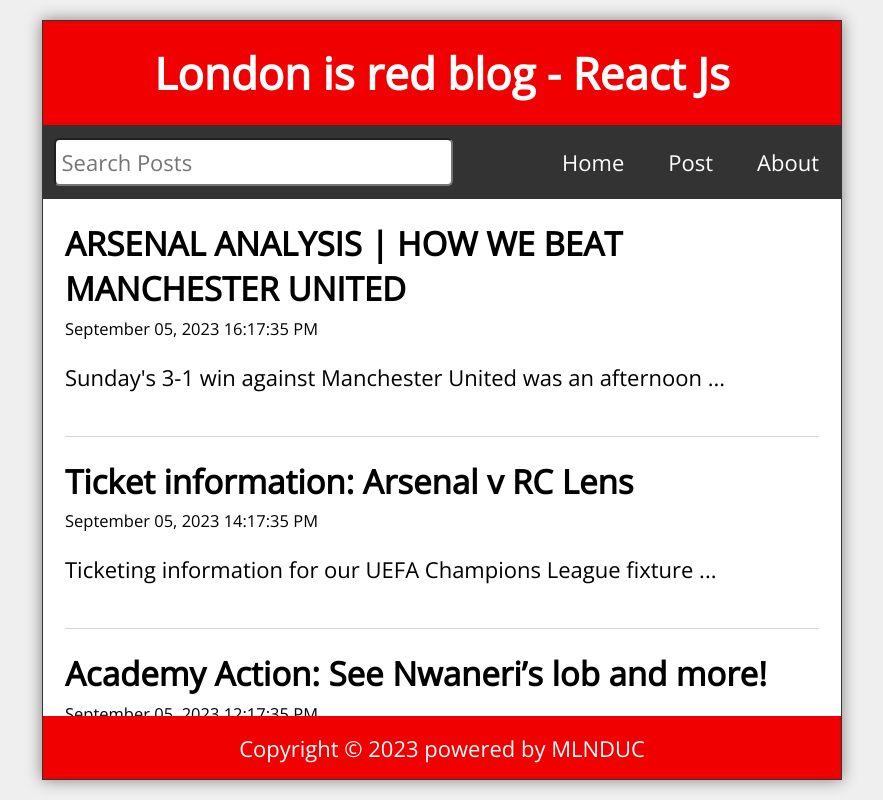
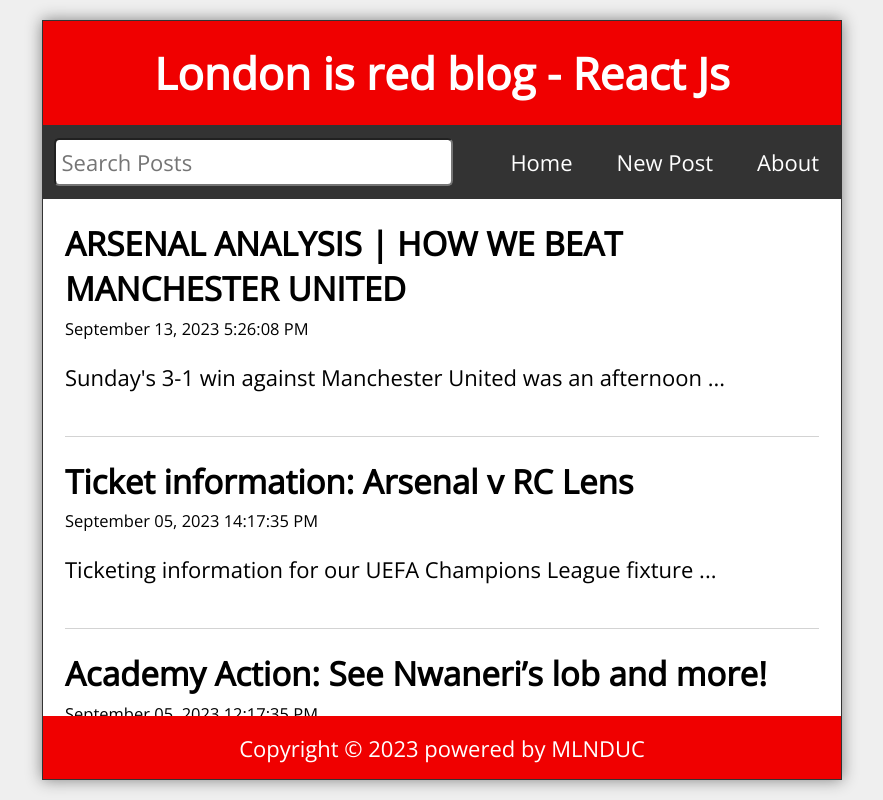
Before and after one commit to MLNDUC/ReactProjects, a React (Vite) app in the folder reactRouterSocialapp/: page / in a window 1280 px wide. Shown: the whole page, without its empty margins (198-1081 px from the left). Built offline with nearby package versions, Linux system fonts and the light colour scheme; data requests are answered from the project's data file.

Commit message:
fix router structure when adding EditPost

```diff
--- /dev/null
+++ b/reactRouterSocialapp/data/db.json
@@ -0,0 +1,22 @@
+{
+  "posts": [
+    {
+      "id": 2,
+      "title": "Academy Action: See Nwaneri’s lob and more!",
+      "datetime": "September 05, 2023 12:17:35 PM",
+      "body": "Our two academy sides had fixtures on the weekend and you can see everything in one place with Academy Action!Jack Wilshere’s under-18s began their U18 Premier League Cup group with a 1-1 draw against West Ham United, while Mehmet Ali’s under-21s got back to winning ways with a 3-0 victory over Reading in Premier League 2.West Ham were reduced to ten men when goalkeeper Fin Herrick was sent off for a foul on Louie Copley outside the penalty area. He was replaced by left winger Liam Jones in goal.Jones spilled a Michal Rosiak free-kick into the path of Harrison Dudziak, who gave us the lead, but the away side responded courtesy of Josh Ajala. With Derby County and Middlesbrough drawing their game 2-2 in Group B of the U18 Premier League Cup, we are all level on one point after one round of matches."
+    },
+    {
+      "id": 3,
+      "title": "Ticket information: Arsenal v RC Lens",
+      "datetime": "September 05, 2023 14:17:35 PM",
+      "body": "Ticketing information for our UEFA Champions League fixture against RC Lens, which will take place at the Emirates Stadium on Wednesday November 29, at 8pm. This will be a Category B fixture (pricing and information on match categorisation).Please note that all three home UEFA Champions League group stage games are included within the cost of the Arsenal Season Ticket."
+    },
+    {
+      "id": 4,
+      "title": "ARSENAL ANALYSIS | HOW WE BEAT MANCHESTER UNITED",
+      "datetime": "September 13, 2023 5:26:08 PM",
+      "body": "Sunday's 3-1 win against Manchester United was an afternoon many Gooners will struggle to forget for years to come, but did you spot some of the key things that led us to the three points? Adrian Clarke has dissected the game again to highlight five key things that helped us overcome Erik ten Hag's team and record our third win from four to kick off the campaign."
+    }
+  ]
+}
--- a/reactRouterSocialapp/package.json
+++ b/reactRouterSocialapp/package.json
@@ -6,11 +6,14 @@
   "scripts": {
     "dev": "vite",
     "build": "vite build",
+    "start": "json-server --watch db.json --port 3500",
     "lint": "eslint . --ext js,jsx --report-unused-disable-directives --max-warnings 0",
     "preview": "vite preview"
   },
   "dependencies": {
+    "axios": "^1.5.0",
     "date-fns": "^2.30.0",
+    "json-server": "^0.17.3",
     "react": "^18.2.0",
     "react-dom": "^18.2.0",
     "react-router-dom": "^6.15.0"
--- a/reactRouterSocialapp/src/App.jsx
+++ b/reactRouterSocialapp/src/App.jsx
@@ -2,49 +2,47 @@
 import { Layout } from './Layout.jsx';
 import { Home } from './Home.jsx';
 import { PostPage } from './PostPage.jsx';
+import EditPost from './EditPost.jsx';
 import { NewPost } from './NewPost.jsx';
 import { About } from './About.jsx';
 import { Missing } from './Missing.jsx';
 import { Route, Routes, useNavigate } from 'react-router-dom';
 import { useState, useEffect } from 'react'
 import { format } from 'date-fns'
+import api from './api/posts.js'
 
 
 
 
 function App() {
-  const [posts, setPosts] = useState([
-    {
-      id: 1,
-      title: "Arsenal beat ManUtd 3-1",
-      datetime: "September 05, 2023 11:17:35 AM",
-      body: "Erik ten Hag was not pleased with a number of refereeing decisions he felt went against his Man Utd side in their 3-1 defeat to Arsenal."
-    },
-    {
-      id: 2,
-      title: "Academy Action: See Nwaneri’s lob and more!",
-      datetime: "September 05, 2023 12:17:35 PM",
-      body: "Our two academy sides had fixtures on the weekend and you can see everything in one place with Academy Action!Jack Wilshere’s under-18s began their U18 Premier League Cup group with a 1-1 draw against West Ham United, while Mehmet Ali’s under-21s got back to winning ways with a 3-0 victory over Reading in Premier League 2.West Ham were reduced to ten men when goalkeeper Fin Herrick was sent off for a foul on Louie Copley outside the penalty area. He was replaced by left winger Liam Jones in goal.Jones spilled a Michal Rosiak free-kick into the path of Harrison Dudziak, who gave us the lead, but the away side responded courtesy of Josh Ajala. With Derby County and Middlesbrough drawing their game 2-2 in Group B of the U18 Premier League Cup, we are all level on one point after one round of matches."
-    },
-    {
-      id: 3,
-      title: "Ticket information: Arsenal v RC Lens",
-      datetime: "September 05, 2023 14:17:35 PM",
-      body: "Ticketing information for our UEFA Champions League fixture against RC Lens, which will take place at the Emirates Stadium on Wednesday November 29, at 8pm. This will be a Category B fixture (pricing and information on match categorisation).Please note that all three home UEFA Champions League group stage games are included within the cost of the Arsenal Season Ticket."
-    },
-    {
-      id: 4,
-      title: "ARSENAL ANALYSIS | HOW WE BEAT MANCHESTER UNITED",
-      datetime: "September 05, 2023 16:17:35 PM",
-      body: "Sunday's 3-1 win against Manchester United was an afternoon many Gooners will struggle to forget for years to come, but did you spot some of the key things that led us to the three points? Adrian Clarke has dissected the game again to highlight five key things that helped us overcome Erik ten Hag's team and record our third win from four to kick off the campaign."
-    },
-  ])
-
+  const [posts, setPosts] = useState([])
   const [search, setSearch] = useState('');
   const [searchResults, setSearchResults] = useState([]);
   const [postTitle, setPostTitle] = useState('');
   const [postBody, setPostBody] = useState('');
+  const [editTitle, setEditTitle] = useState('');
+  const [editBody, setEditBody] = useState('');
   const navigate = useNavigate();
+
+  useEffect(() => {
+    const fetchPosts = async () => {
+      try {
+        const response = await api.get('/posts');
+        setPosts(response.data);
+      } catch (err) {
+        if (err.response) {
+          // not in the 200 response range
+          console.log(err.response.data);
+          console.log(err.response.status);
+          console.log(err.response.headers);
+        } else {
+          // Something happened in setting up the request that triggered an Error
+          console.log(`Error: ${err.message}`);
+        }
+      }
+    }
+    fetchPosts();
+  }, [])
 
   useEffect(() => {
     const filteredResults = posts.filter((post) =>
@@ -54,46 +52,76 @@
     setSearchResults(filteredResults.reverse());
   }, [posts, search])
 
-  const handleSubmit = (e) => {
+  const handleSubmit = async (e) => {
     e.preventDefault();
     const id = posts.length ? posts[posts.length - 1].id + 1 : 1;
     const datetime = format(new Date(), 'MMMM dd, yyyy pp');
     const newPost = { id, title: postTitle, datetime, body: postBody };
-    const allPosts = [...posts, newPost]
 
+    try {
+      const response = await api.post('/posts', newPost);
+      const allPosts = [...posts, response.data];
       setPosts(allPosts);
       setPostTitle('');
       setPostBody('');
       navigate('/');
+    } catch (error) {
+      console.log(`Error: ${err.message}`);
+    }
   }
 
-  const handleDelete = (id) => {
+  const handleEdit = async (id) => {
+    const datetime = format(new Date(), 'MMMM dd, yyyy pp');
+    const updatedPost = { id, title: editTitle, datetime, body: editBody };
+    try {
+      const response = await api.put(`/posts/${id}`, updatedPost);
+      setPosts(posts.map((post) => post.id === id ? { ...response.data } : post));
+      setEditTitle('');
+      setEditBody('');
+      navigate('/');
+    } catch (error) {
+      console.log(`Error: ${err.message}`);
+    }
+  }
+
+  const handleDelete = async (id) => {
+    try {
+      await api.delete(`/posts/${id}`);
       const postslist = posts.filter(post => post.id !== id);
       setPosts(postslist);
       navigate('/');
+    } catch (error) {
+      console.log(`Error: ${err.message}`);
+    }
   }
 
   return (
 
     <Routes>
-      <Route path="/" element={<Layout
+      < Route path="/" element={<Layout
         search={search}
         setSearch={setSearch}
       />}>
         <Route index element={<Home posts={searchResults} />} />
-        <Route path="post">
-          <Route index element={<NewPost
+        <Route path="post/:id" element={<PostPage
+          posts={posts}
+          handleDelete={handleDelete}
+        />} />
+        <Route path="edit/:id" element={<EditPost
+          posts={posts}
+          handleEdit={handleEdit}
+          editTitle={editTitle}
+          setEditTitle={setEditTitle}
+          editBody={editBody}
+          setEditBody={setEditBody}
+        />} />
+        <Route path="newpost" element={<NewPost
           handleSubmit={handleSubmit}
           postTitle={postTitle}
           setPostTitle={setPostTitle}
           postBody={postBody}
           setPostBody={setPostBody}
         />} />
-          <Route path="/post/:id" element={<PostPage
-            posts={posts}
-            handleDelete={handleDelete}
-          />} />
-        </Route>
         <Route path="about" element={<About />} />
         <Route path="*" element={<Missing />} />
       </Route>
--- /dev/null
+++ b/reactRouterSocialapp/src/EditPost.jsx
@@ -0,0 +1,52 @@
+import { useEffect } from 'react'
+import { useParams, Link } from 'react-router-dom'
+
+const EditPost = ({
+  posts, handleEdit, editBody, setEditBody, editTitle, setEditTitle
+}) => {
+  const { id } = useParams();
+  const post = posts.find((post) => (post.id).toString() === id);
+  useEffect(() => {
+    if (post) {
+      setEditTitle(post.title);
+      setEditBody(post.body);
+    }
+  }, [post, setEditBody, setEditTitle])
+
+  return (
+    <main className="NewPost">
+      {editTitle && <>
+        <h2>Edit Post</h2>
+        <form className="newPostForm" onSubmit={(e) => e.preventDefault()}>
+          <label htmlFor="postTitle">Title:</label>
+          <input
+            id="postTitle"
+            type="text"
+            required
+            value={editTitle}
+            onChange={(e) => setEditTitle(e.target.value)}
+          />
+          <label htmlFor="postBody">Post:</label>
+          <textarea
+            id="postBody"
+            required
+            value={editBody}
+            onChange={(e) => setEditBody(e.target.value)}
+          />
+          <button type="submit" onClick={() => handleEdit(post.id)}>Submit</button>
+        </form>
+      </>
+      }
+      {!editTitle &&
+        <>
+          <h2>Post Not Found</h2>
+          <p>Well, that's disappointing.</p>
+          <p>
+            <Link to='/'>Visit Our Homepage</Link>
+          </p>
+        </>}
+    </main>
+  )
+}
+
+export default EditPost
--- a/reactRouterSocialapp/src/Nav.jsx
+++ b/reactRouterSocialapp/src/Nav.jsx
@@ -16,7 +16,7 @@
 
       <ul>
         <li><Link to="/">Home</Link></li>
-        <li><Link to="post">Post</Link></li>
+        <li><Link to="newpost">New Post</Link></li>
         <li><Link to="about">About</Link></li>
       </ul>
     </nav>
--- a/reactRouterSocialapp/src/PostPage.jsx
+++ b/reactRouterSocialapp/src/PostPage.jsx
@@ -12,9 +12,10 @@
             <h2>{post.title}</h2>
             <p className="postDate">{post.datetime}</p>
             <p className="postBody">{post.body}</p>
-            <button onClick={() => handleDelete(post.id)}>
-              Delete Post
+            <button className="deleteButton" onClick={() => handleDelete(post.id)}>
+              Delete
             </button>
+            <Link to={`/edit/${post.id}`}><button className="editButton">Edit</button></Link>
           </>
         }
         {!post &&
--- /dev/null
+++ b/reactRouterSocialapp/src/api/posts.js
@@ -0,0 +1,5 @@
+import axios from 'axios';
+
+export default axios.create({
+  baseURL: 'http://localhost:3500'
+});
--- a/reactRouterSocialapp/src/index.css
+++ b/reactRouterSocialapp/src/index.css
@@ -210,6 +210,7 @@
   cursor: pointer;
 }
 
+
 .Missing h2,
 .PostPage h2,
 .Missing p,
@@ -219,13 +220,21 @@
 
 .PostPage button {
   height: 48px;
-  min-width: 48px;
+  width: 100px;
   border-radius: 0.25rem;
   padding: 0.5rem;
   font-size: 1rem;
-  background-color: red;
-  color: #fff;
+  color: #060000;
   cursor: pointer;
+}
+
+.editButton {
+  margin-left: 4px;
+  background-color: aquamarine;
+}
+
+.deleteButton {
+  background-color: #f00000;
 }
 
 .statusMsg {
```
Also changed, not shown: 1 other file (tests, documents, lock files or other folders). Lines whose indentation alone changed are shown as unchanged.
